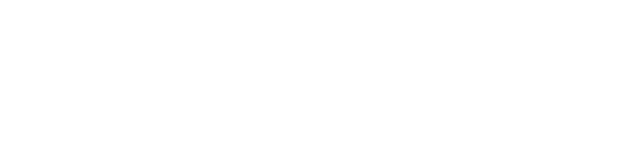
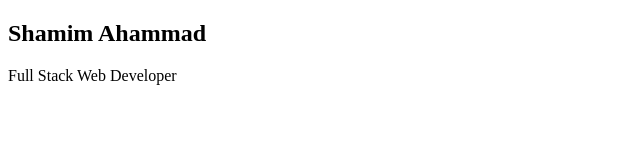
Before and after one commit to shamimfstack/first-github-repo, a plain HTML site: page index.html in a window 1280 px wide. Shown: the whole page, without its empty margins (0-640 px from the left). Drawn offline with Linux system fonts and the light colour scheme.

Commit message:
added header

```diff
--- a/index.html
+++ b/index.html
@@ -1,11 +1,14 @@
 <!DOCTYPE html>
 <html lang="en">
-<head>
-    <meta charset="UTF-8">
-    <meta name="viewport" content="width=device-width, initial-scale=1.0">
-    <title>My First Ever Repo</title>
-</head>
-<body>
-
-</body>
+  <head>
+    <meta charset="UTF-8" />
+    <meta name="viewport" content="width=device-width, initial-scale=1.0" />
+    <title>My First Ever Github Repo</title>
+  </head>
+  <body>
+    <div class="header">
+        <h2>Shamim Ahammad</h2>
+        <p>Full Stack Web Developer</p>
+    </div>
+  </body>
 </html>
```
